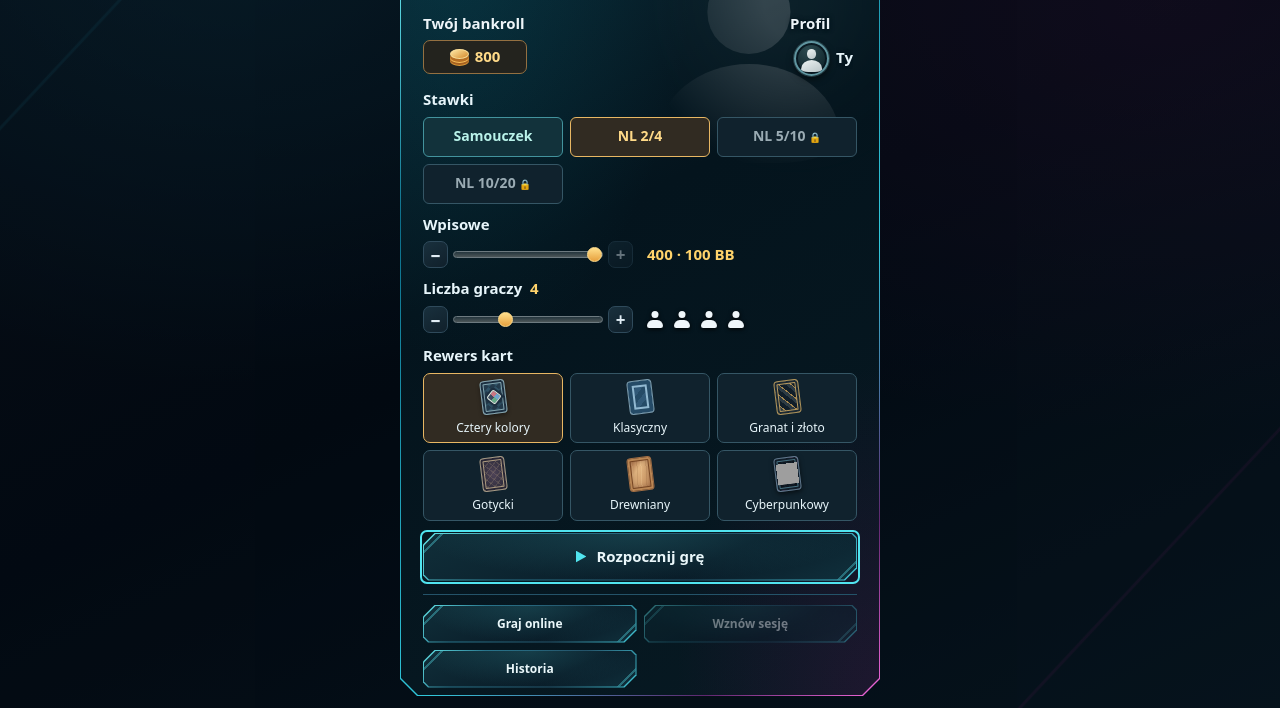
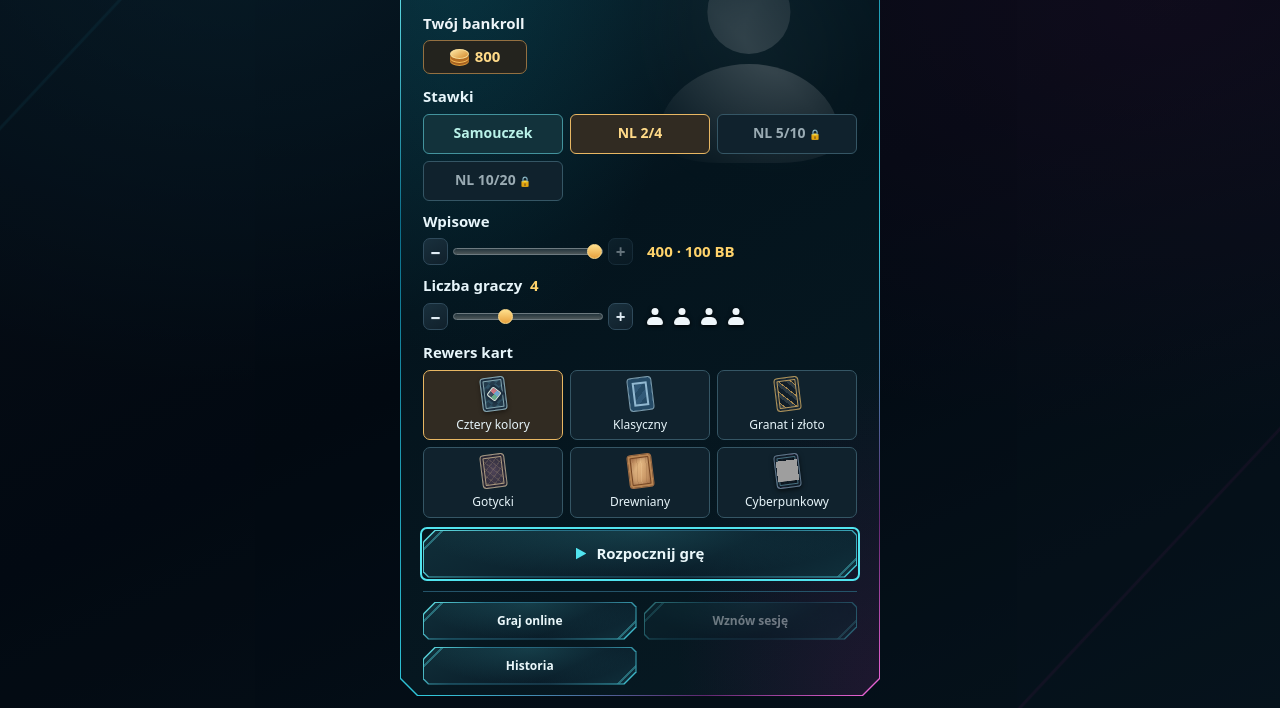
Before and after one commit to WojciechNosalGit/PokerZone, a plain HTML site: page index.html in a window 1280 px wide. Shown: the part 92-800 px from the top of the page. Drawn offline with Linux system fonts and the light colour scheme; grey boxes are pictures that could not be loaded.

Commit message:
Refine the new game portrait and profile button

```diff
--- a/css/zone.css
+++ b/css/zone.css
@@ -21,43 +21,9 @@ body {
   min-height: clamp(52px, 5.7vw, 68px);
 }
 
-.header-profile {
-  display: flex;
-  align-items: center;
-  gap: 7px;
-  min-inline-size: 0;
-  padding: 3px 5px;
-  border: 0;
-  border-radius: 8px;
-  background: transparent;
-  color: #e7f5fa;
-  font: inherit;
-  font-weight: 700;
-}
-
-.header-profile:hover {
-  background: #112a37;
-}
-
-.header-profile:focus-visible,
 .sound-toggle:focus-visible {
   outline: 2px solid var(--zone-cyan);
   outline-offset: 1px;
-}
-
-.header-profile .seat-avatar {
-  --avatar-size: 35px;
-  position: relative;
-  inset: auto;
-  flex: none;
-  translate: none;
-}
-
-.header-profile-name {
-  max-inline-size: clamp(48px, 14vw, 150px);
-  overflow: hidden;
-  text-overflow: ellipsis;
-  white-space: nowrap;
 }
 
 .zone-brand {
@@ -366,7 +332,10 @@ body {
   border-radius: 0;
   box-shadow: none;
   opacity: 0.72;
-  mask-image: radial-gradient(ellipse 75% 80% at 68% 32%, #000 16%, transparent 82%);
+  mask-image:
+    linear-gradient(225deg, transparent 4%, #000 49%),
+    radial-gradient(ellipse 74% 78% at 63% 43%, #000 20%, transparent 86%);
+  mask-composite: intersect;
   pointer-events: none;
 }
 
@@ -384,10 +353,17 @@ body {
 }
 
 .setup-heading .setup-brand {
-  flex: 0 1 220px;
-  width: 220px;
-  min-width: 0;
+  flex: 1 1 0;
+  min-inline-size: 0;
+  max-inline-size: 220px;
   margin-inline-end: auto;
+}
+
+.setup-heading .setup-profile {
+  flex: none;
+  max-inline-size: min(30%, 150px);
+  overflow: hidden;
+  text-overflow: ellipsis;
 }
 
 .setup-heading .zone-close {
@@ -401,26 +377,8 @@ body {
 }
 
 .setup-account {
-  display: grid;
-  grid-template-columns: min(6.5rem, 47%) minmax(0, 1fr);
-  align-items: start;
-  gap: 8px;
+  inline-size: min(6.5rem, 47%);
   margin-block-end: 12px;
-}
-
-.setup-account-profile {
-  justify-self: end;
-  min-inline-size: 0;
-  max-inline-size: 100%;
-}
-
-.setup-account-profile :is(.setup-account-label, .header-profile-name) {
-  text-shadow: 0 1px 3px #04141d, 0 0 5px #04141d;
-}
-
-.setup-account .setup-profile {
-  max-inline-size: 100%;
-  padding: 1px 4px;
 }
 
 .setup-account-label {
--- a/index.html
+++ b/index.html
@@ -53,6 +53,7 @@
     <header class="zone-dialog-heading setup-heading">
       <h2 class="zone-visually-hidden" id="setup-title">Nowa gra</h2>
       <span class="zone-brand setup-brand" aria-hidden="true"></span>
+      <button class="reset game-menu-button setup-profile" type="button" id="setup-profile" aria-haspopup="dialog" aria-controls="player-profile" aria-label="Wyświetl profil">Ty</button>
       <button class="reset sound-toggle" type="button" id="setup-sound" aria-label="Dźwięk" aria-pressed="true">
         <span class="sound-icon" aria-hidden="true"><span class="sound-wave"></span></span>
       </button>
@@ -60,19 +61,10 @@
     </header>
     <form id="setup-form">
       <div class="setup-account">
-        <div>
-          <label class="setup-account-label" for="setup-bankroll">Twój bankroll</label>
-          <output class="bankroll-display setup-bankroll" id="setup-bankroll" tabindex="0" data-tooltip="Kwota do wykorzystania w trakcie gry.">
-            <span class="bankroll-icon" aria-hidden="true"></span><span data-bankroll-amount>—</span>
-          </output>
-        </div>
-        <div class="setup-account-profile">
-          <span class="setup-account-label">Profil</span>
-          <button class="header-profile setup-profile" type="button" id="setup-profile" aria-haspopup="dialog" aria-controls="player-profile" aria-label="Wyświetl profil">
-            <span class="seat-avatar" aria-hidden="true"></span>
-            <span class="header-profile-name">Ty</span>
-          </button>
-        </div>
+        <label class="setup-account-label" for="setup-bankroll">Twój bankroll</label>
+        <output class="bankroll-display setup-bankroll" id="setup-bankroll" tabindex="0" data-tooltip="Kwota do wykorzystania w trakcie gry.">
+          <span class="bankroll-icon" aria-hidden="true"></span><span data-bankroll-amount>—</span>
+        </output>
       </div>
       <div class="setup-fields">
         <fieldset class="setup-stakes">
--- a/js/main.js
+++ b/js/main.js
@@ -7,9 +7,7 @@
   const root = document.querySelector('#app');
   const dismissTableTooltip = bindPokerTooltips(document.querySelector('#poker-tooltip'));
   const setupProfile = document.querySelector('#setup-profile');
-  const profileAvatar = setupProfile.querySelector('.seat-avatar');
   const setupPortrait = document.querySelector('#setup-portrait');
-  const profileName = setupProfile.querySelector('.header-profile-name');
   const headerBalance = document.querySelector('#header-bankroll [data-bankroll-amount]');
   const leaveTableAction = document.querySelector('#leave-table-action');
   const endTutorialButton = document.querySelector('#end-tutorial');
@@ -114,9 +112,8 @@
   }
 
   function updateSetupProfile({ name, avatar }) {
-    profileName.textContent = name;
+    setupProfile.textContent = name;
     setupProfile.setAttribute('aria-label', `Wyświetl profil gracza ${name}`);
-    pokerAvatars.setAvatar(profileAvatar, avatar);
     pokerAvatars.setAvatar(setupPortrait, avatar);
   }
 
```
